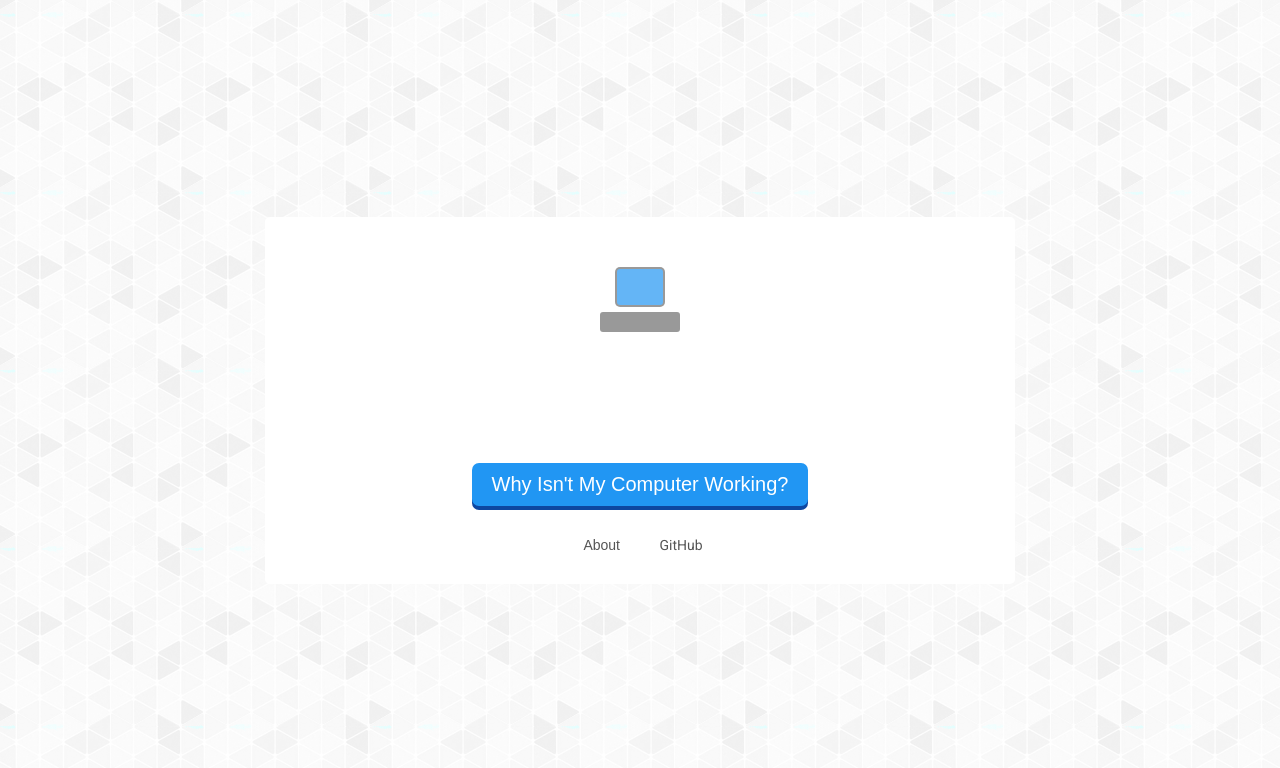
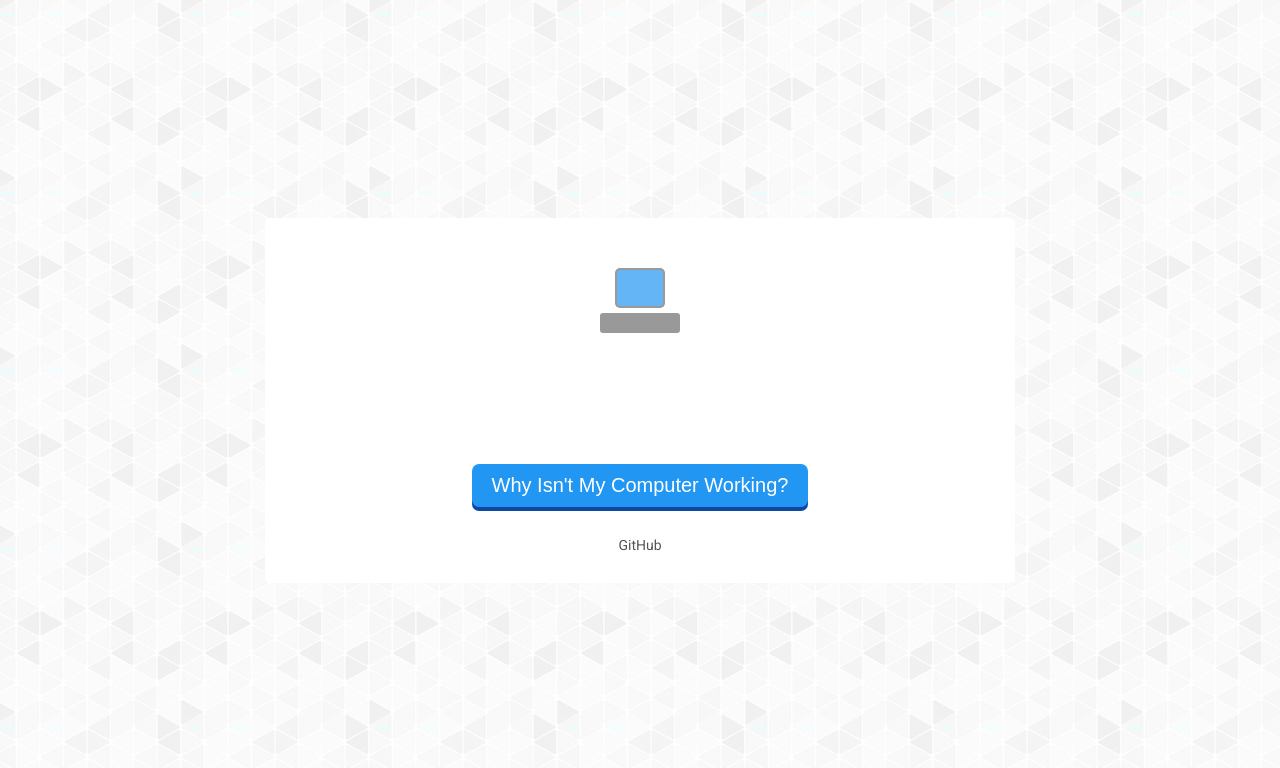
Before and after one commit to ava-cassiopeia/computer-problems, a website: page index.html in a window 1280 px wide. Drawn offline with nearby package versions, Linux system fonts and the light colour scheme; files that its build step writes are made by us from their sources.

Commit message:
Refactored footer a little bit

```diff
--- a/index.html
+++ b/index.html
@@ -45,9 +45,6 @@
                 </button>
             </div>
             <footer class="footer">
-                <button class="link">
-                    About
-                </button>
                 <a class="link" href="https://github.com/aeolingamenfel/computer-problems">
                     GitHub
                 </a>
```
